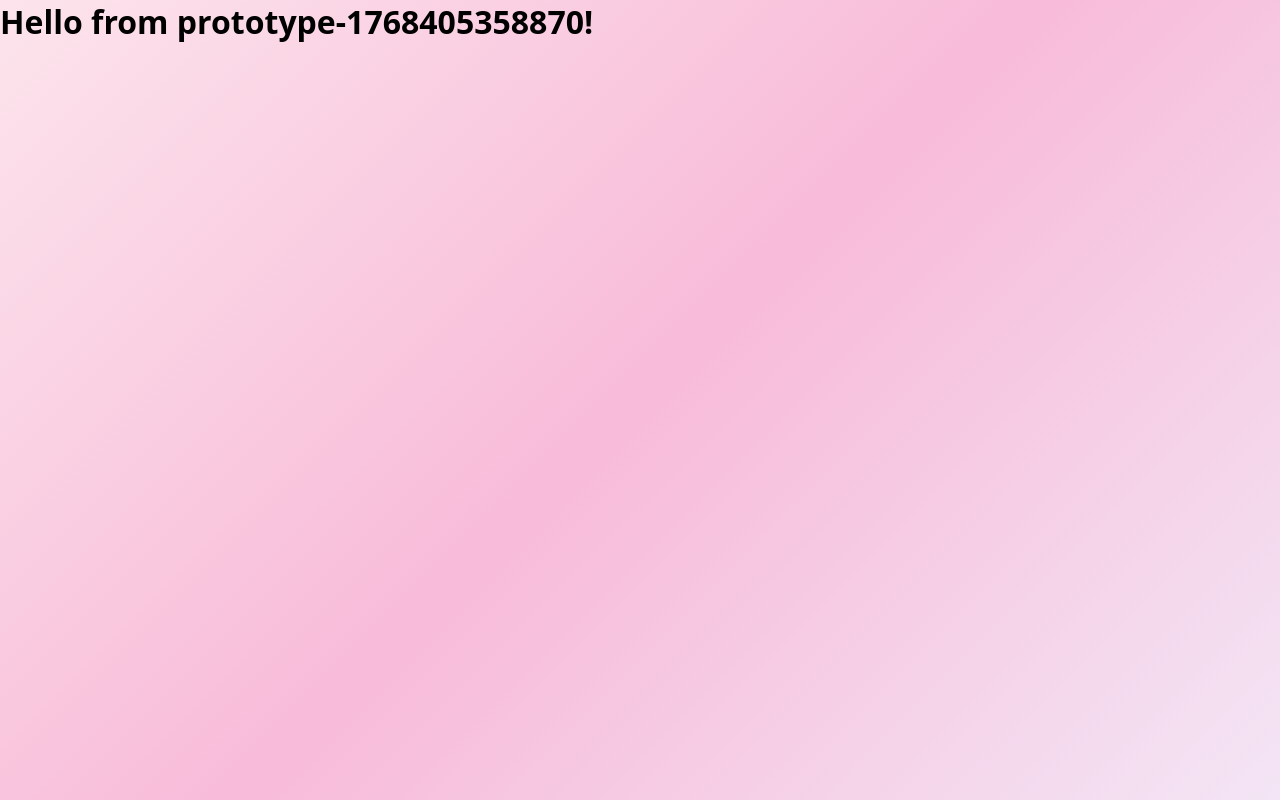
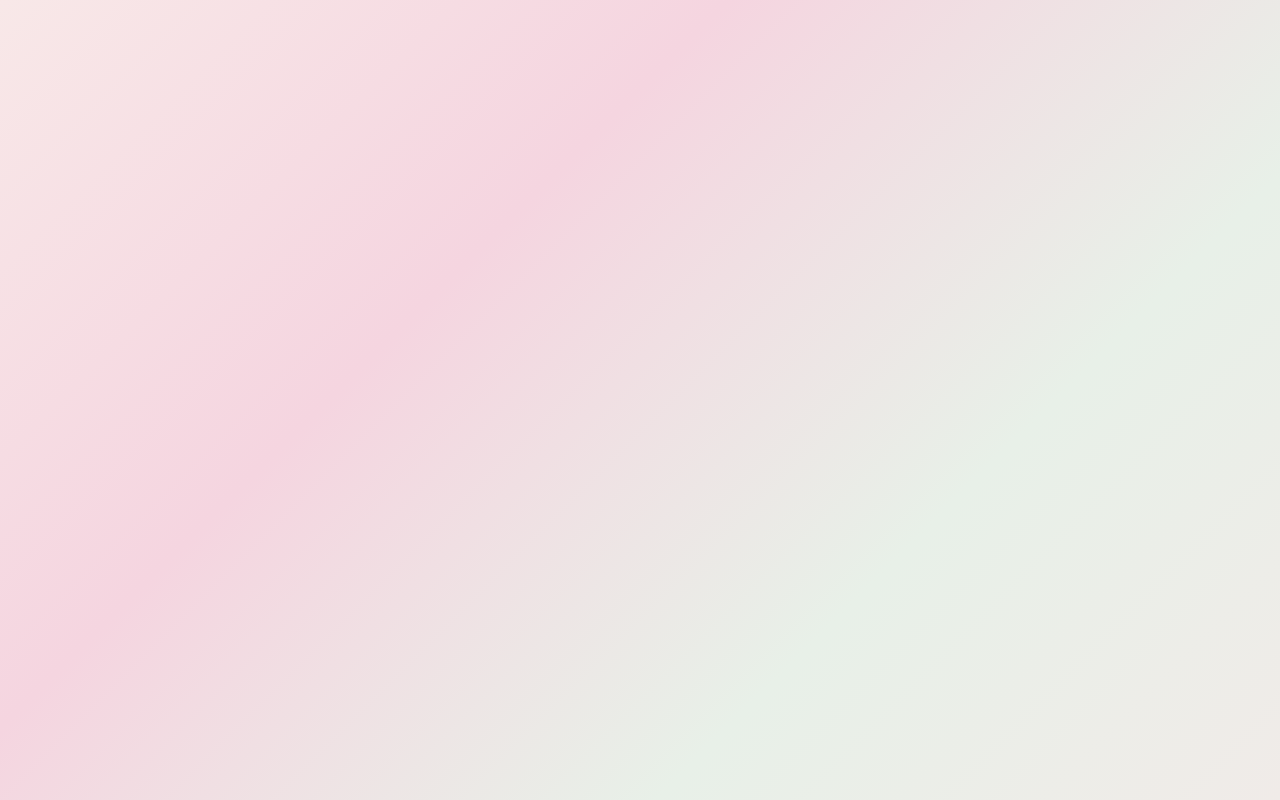
Before and after one commit to superhands-prototypes/prototype-1768405358870-311b7814, a React (Vite) app: page / in a window 1280 px wide. Built offline with nearby package versions, Linux system fonts and the light colour scheme.

Commit message:
Auto-save: 2 files changed

```diff
--- a/src/App.tsx
+++ b/src/App.tsx
@@ -1,7 +1,5 @@
 export default function App() {
   return (
-    <div>
-      <h1>Hello from prototype-1768405358870!</h1>
-    </div>
+    <div />
   )
 }
--- a/src/index.css
+++ b/src/index.css
@@ -6,6 +6,6 @@
 
 body {
   font-family: system-ui, -apple-system, sans-serif;
-  background: linear-gradient(135deg, #fce4ec 0%, #f8bbd9 50%, #f3e5f5 100%);
+  background: linear-gradient(135deg, #f8e8e8 0%, #f5d5e0 35%, #e8f0e8 70%, #f0ebe8 100%);
   min-height: 100vh;
 }
```
